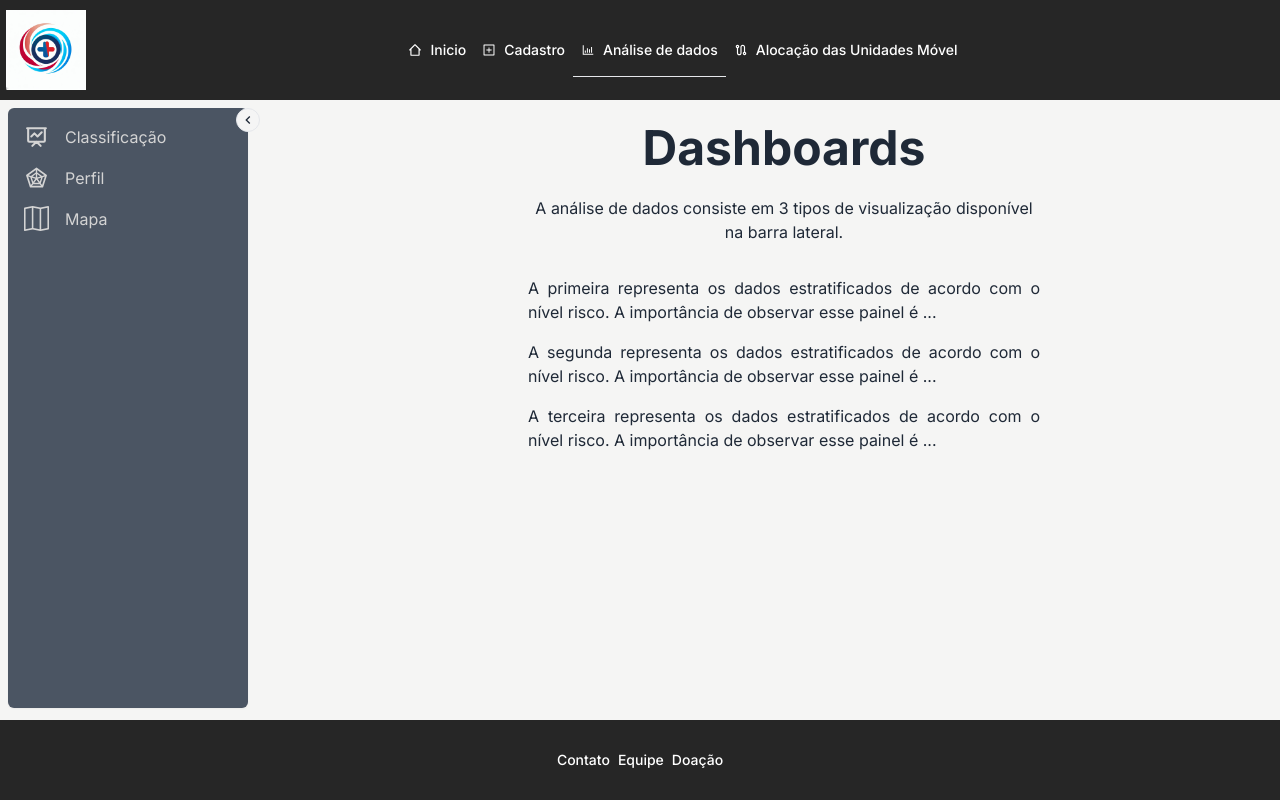
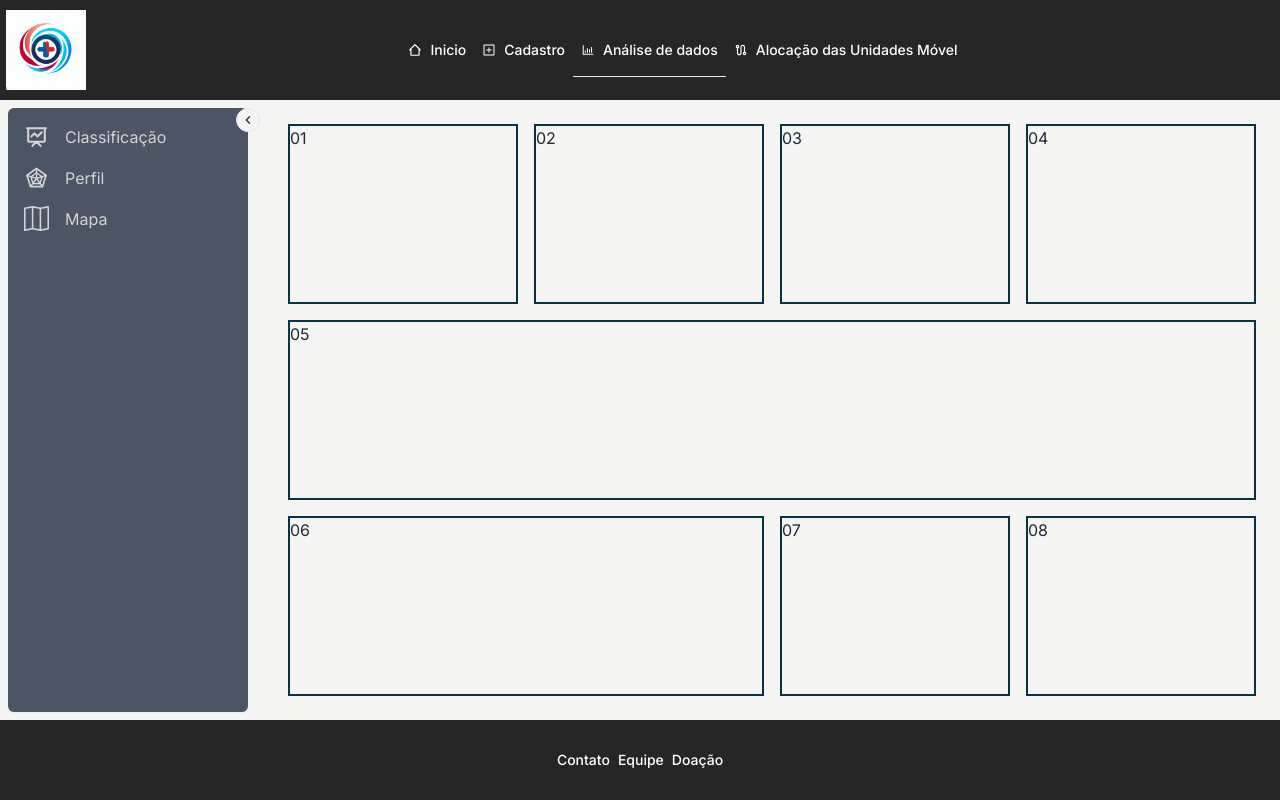
Before and after one commit to silva-fabiofreitas/frontend-gbm, a Next.js app: page /dashboard in a window 1280 px wide. Built offline with nearby package versions, Linux system fonts and the light colour scheme.

Commit message:
feat: Refactor css dashboard, simplificando medidas relativas

```diff
--- a/src/app/dashboard/layout.js
+++ b/src/app/dashboard/layout.js
@@ -3,8 +3,8 @@ import '../globals.css'
 import Sidebar from '@/components/sidebar/Sidebar'
 export default function RootLayout({ children }) {
   return (
-    <div className={`flex m-2 gap-6`}>
-      <Sidebar className={'flex w-60 rounded-md shadow-sm bg-gray-600 h-[calc(100vh_-_200px)]'} />
+    <div className={`p-2 flex gap-6 h-full`}>
+      <Sidebar className={'flex w-60 rounded-md shadow-sm bg-gray-600 h-full'} />
       {children}
     </div>
   )
--- a/src/app/dashboard/page.jsx
+++ b/src/app/dashboard/page.jsx
@@ -1,33 +1,11 @@
 import PageWrapper from "@/components/template/Wrapper";
-import Sidebar from "@/components/sidebar/Sidebar";
+import Composition from "@/components/dashboard/Composition";
 
 export default function Dashboard() {
     return (
-        <PageWrapper>
-            <div className="abosolute hero flex justify-center w-[80vw]">
-                <div className="hero-content text-center">
-                    <div className="max-w-lg">
-                        <h1 className="text-5xl font-bold">Dashboards</h1>
-                        <p className="py-6">
-                            A análise de dados consiste em 3 tipos de visualização disponível na barra lateral.
-
-                        </p>
-                        <p className="text-justify py-2">
-                            A primeira representa os dados estratificados de acordo com o nível risco.
-                            A importância de observar esse painel é ...
-                        </p>
-                        <p className="text-justify py-2">
-                            A segunda representa os dados estratificados de acordo com o nível risco.
-                            A importância de observar esse painel é ...
-                        </p>
-                        <p className="text-justify py-2">
-                            A terceira representa os dados estratificados de acordo com o nível risco.
-                            A importância de observar esse painel é ...
-                        </p>
-                    </div>
-                </div>
-            </div>
-        </PageWrapper>
+        // <PageWrapper>
+           <Composition />
+        // </PageWrapper>
     )
 
 }
--- /dev/null
+++ b/src/components/dashboard/Card.jsx
@@ -0,0 +1,13 @@
+export default function Composition() {
+    return (
+        <div className="card w-96 bg-base-100 shadow-xl">
+            <div className="card-body">
+                <h2 className="card-title">Card title!</h2>
+                <p>If a dog chews shoes whose shoes does he choose?</p>
+                <div className="card-actions justify-end">
+                    <button className="btn btn-primary">Buy Now</button>
+                </div>
+            </div>
+        </div>
+    )
+}
--- /dev/null
+++ b/src/components/dashboard/Composition.jsx
@@ -0,0 +1,18 @@
+export default function Composition() {
+    return (
+        <>
+            <div className="p-4 flex flex-auto">
+                <div className="grid grid-cols-1 md:grid-cols-2 lg:grid-cols-4 gap-4 grow">
+                    <div className="border-2 border-cyan-950">01</div>
+                    <div className="border-2 border-cyan-950">02</div>
+                    <div className="border-2 border-cyan-950">03</div>
+                    <div className="border-2 border-cyan-950">04</div>
+                    <div className="col-span-full lg:col-span-4 border-2 border-cyan-950">05</div>
+                    <div className="col-span-full lg:col-span-2 border-2 border-cyan-950 ">06</div>
+                    <div className="border-2 border-cyan-950">07</div>
+                    <div className="border-2 border-cyan-950">08</div>
+                </div>
+            </div>
+        </>
+    )
+}
```
